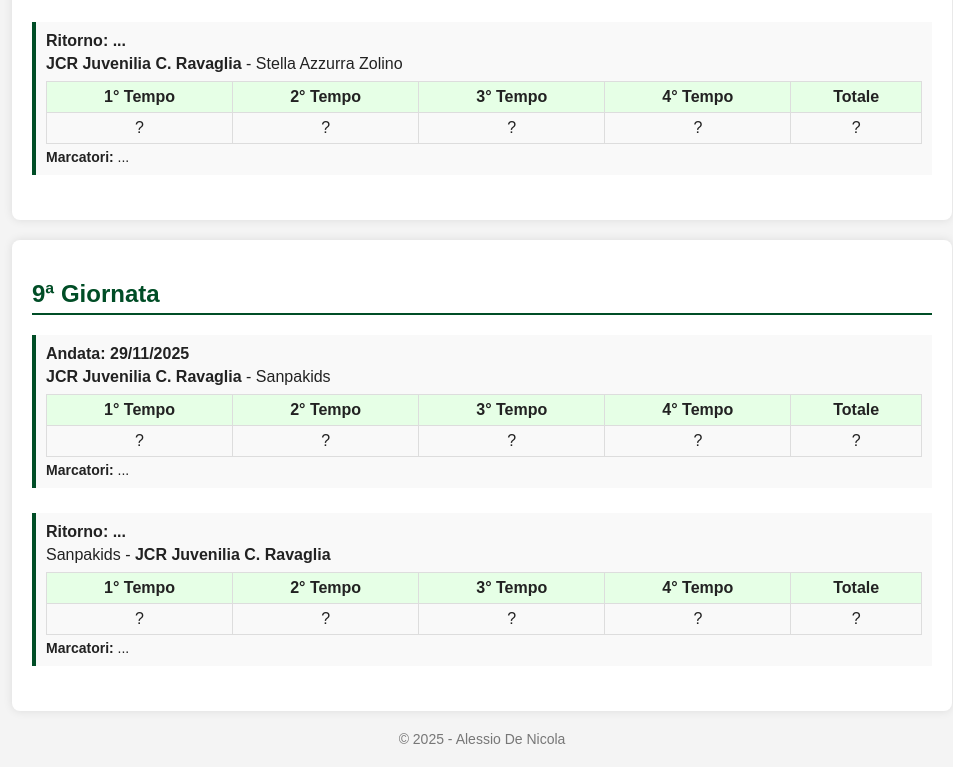
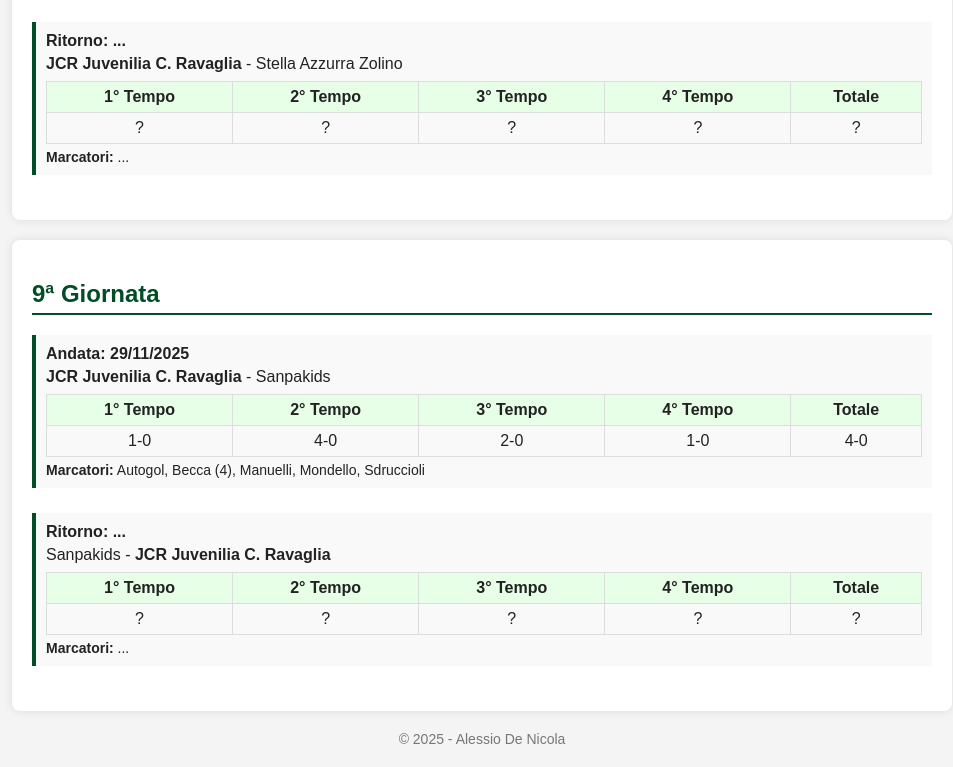
Before and after one commit to aledeni/aledeni.github.io, a plain HTML site: page index.html in a window 1280 px wide. Shown: the part 3939-4706 px from the top of the page, without its empty margins (158-1111 px from the left). Drawn offline with Linux system fonts and the light colour scheme.

Commit message:
Giornata 9

```diff
--- a/index.html
+++ b/index.html
@@ -302,9 +302,9 @@
             <div><strong>JCR Juvenilia C. Ravaglia</strong> - Sanpakids</div>
             <table>
                 <tr><th>1° Tempo</th><th>2° Tempo</th><th>3° Tempo</th><th>4° Tempo</th><th>Totale</th></tr>
-                <tr><td>?</td><td>?</td><td>?</td><td>?</td><td>?</td></tr>
+                <tr><td>1-0</td><td>4-0</td><td>2-0</td><td>1-0</td><td>4-0</td></tr>
             </table>
-            <div class="scorers"><strong>Marcatori:</strong> ...</div>
+            <div class="scorers"><strong>Marcatori:</strong> Autogol, Becca (4), Manuelli, Mondello, Sdruccioli</div>
         </div>
 
         <div class="match">
```
